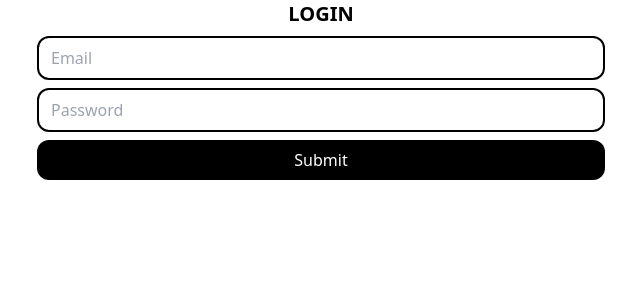
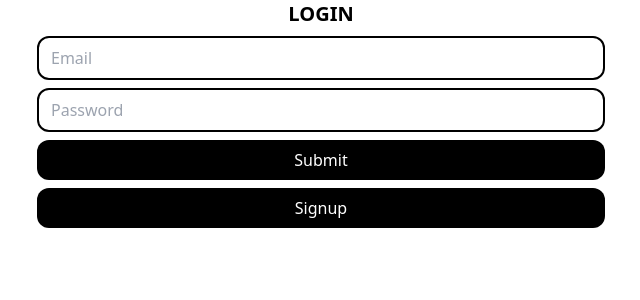
Before and after one commit to JethroNatividad/todo-auth-app-firebase, a Next.js app: page /login in a window 1280 px wide. Shown: the top 300 px of the page, without its empty margins (319-959 px from the left). Built offline with nearby package versions, Linux system fonts and the light colour scheme; no server answers.

Commit message:
add signup button

```diff
--- a/pages/login.tsx
+++ b/pages/login.tsx
@@ -67,6 +67,9 @@ const Login:NextPage = () => {
            <button className='bg-black text-white px-3 py-2 rounded-xl' type="submit" disabled={isSubmitting}>
              Submit
            </button>
+           <button onClick={()=>router.push('/signup')} className='bg-black text-white px-3 py-2 rounded-xl' type="button" disabled={isSubmitting}>
+             Signup
+           </button>
          </form>
        )}
     </Formik>
```
